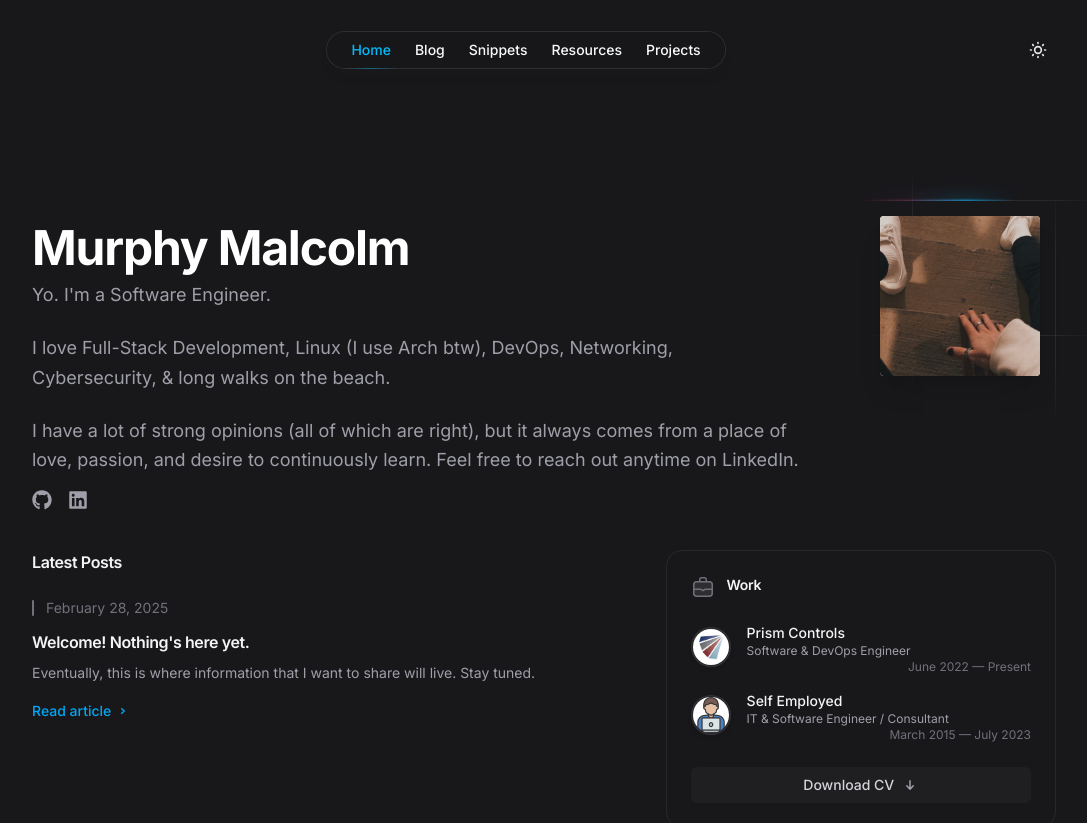
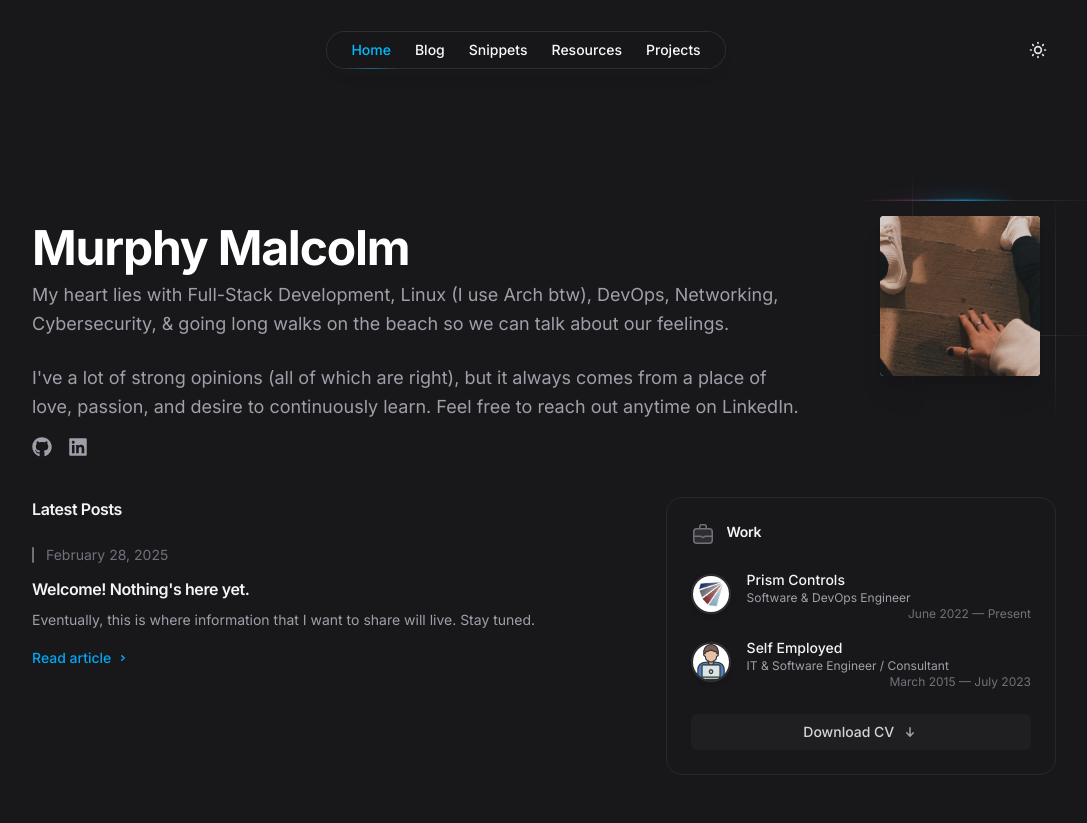
Before and after one commit to murphlmao/murphlmao.github.io, a Next.js app: page / in a window 1280 px wide. Shown: the top 823 px of the page, without its empty margins (96-1183 px from the left). Built offline with nearby package versions, Linux system fonts and the light colour scheme.

Commit message:
fix: less douchey sounding home page

```diff
--- a/src/app/components/ProfileHeader.js
+++ b/src/app/components/ProfileHeader.js
@@ -10,16 +10,12 @@ export default function ProfileHeader() {
         </h1>
         <div className="text-zinc-600 dark:text-zinc-400 mb-4">
           <p>
-            Yo. I'm a Software Engineer.
+            My heart lies with Full-Stack Development, Linux (I use Arch btw), DevOps, Networking,
+            Cybersecurity, & going long walks on the beach so we can talk about our feelings.
           </p>
           <br/>
           <p>
-            I love Full-Stack Development, Linux (I use Arch btw), DevOps, Networking,
-            Cybersecurity, & long walks on the beach.
-          </p>
-          <br/>
-          <p>
-            I have a lot of strong opinions (all of which are right), but it always comes from a place of love, passion, and desire
+            I've a lot of strong opinions (all of which are right), but it always comes from a place of love, passion, and desire
             to continuously learn. Feel free to reach out anytime on LinkedIn.
           </p>
         </div>
```
